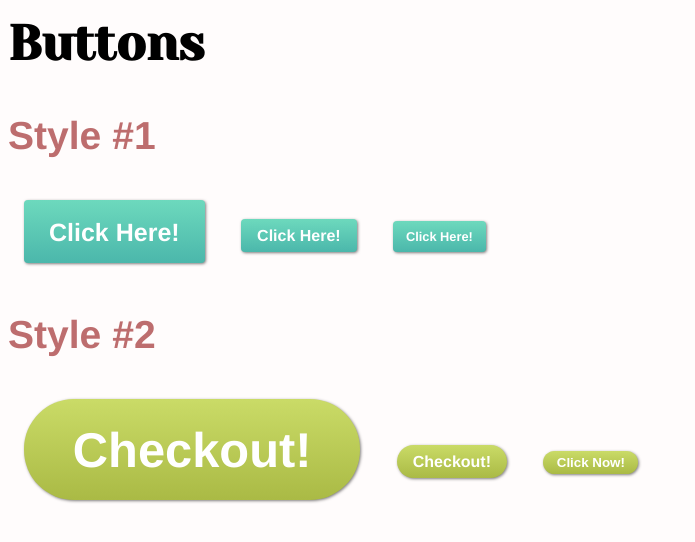
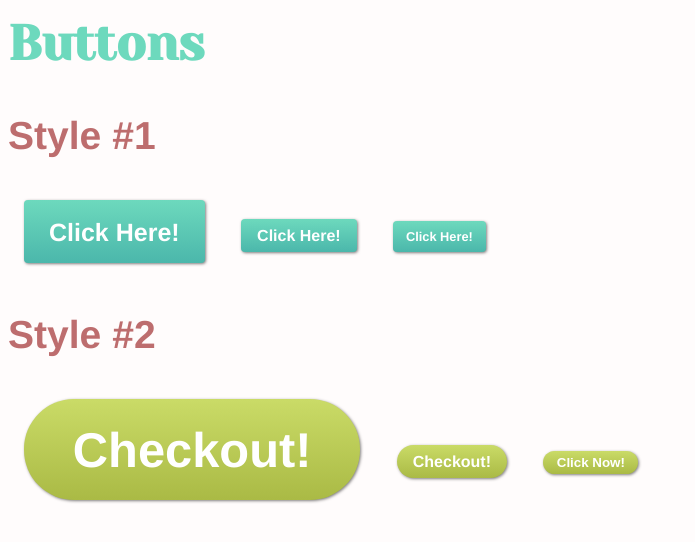
Before and after one commit to vickeymenard/ecommerce-website, a Jekyll site: the page styleguide/buttons.html, which Jekyll copies as it is, in a window 1280 px wide. Shown: the top 542 px of the page, without its empty margins (0-695 px from the left). Built offline with Jekyll 4.4.1, drawn with Linux system fonts in a browser that asks for light colours; some web fonts are replaced; Markdown is read by kramdown in place of the engine named in the settings.

Commit message:
Gave H1 different colour

```diff
--- a/css/typography.css
+++ b/css/typography.css
@@ -31,6 +31,7 @@ blockquote, table, hr {
 h1, .exa {
   font-size: 3.0518rem;
   line-height: 1.4746;
+  color: rgba(109,217,189,1);
 }
 
 h2, .peta {
```
